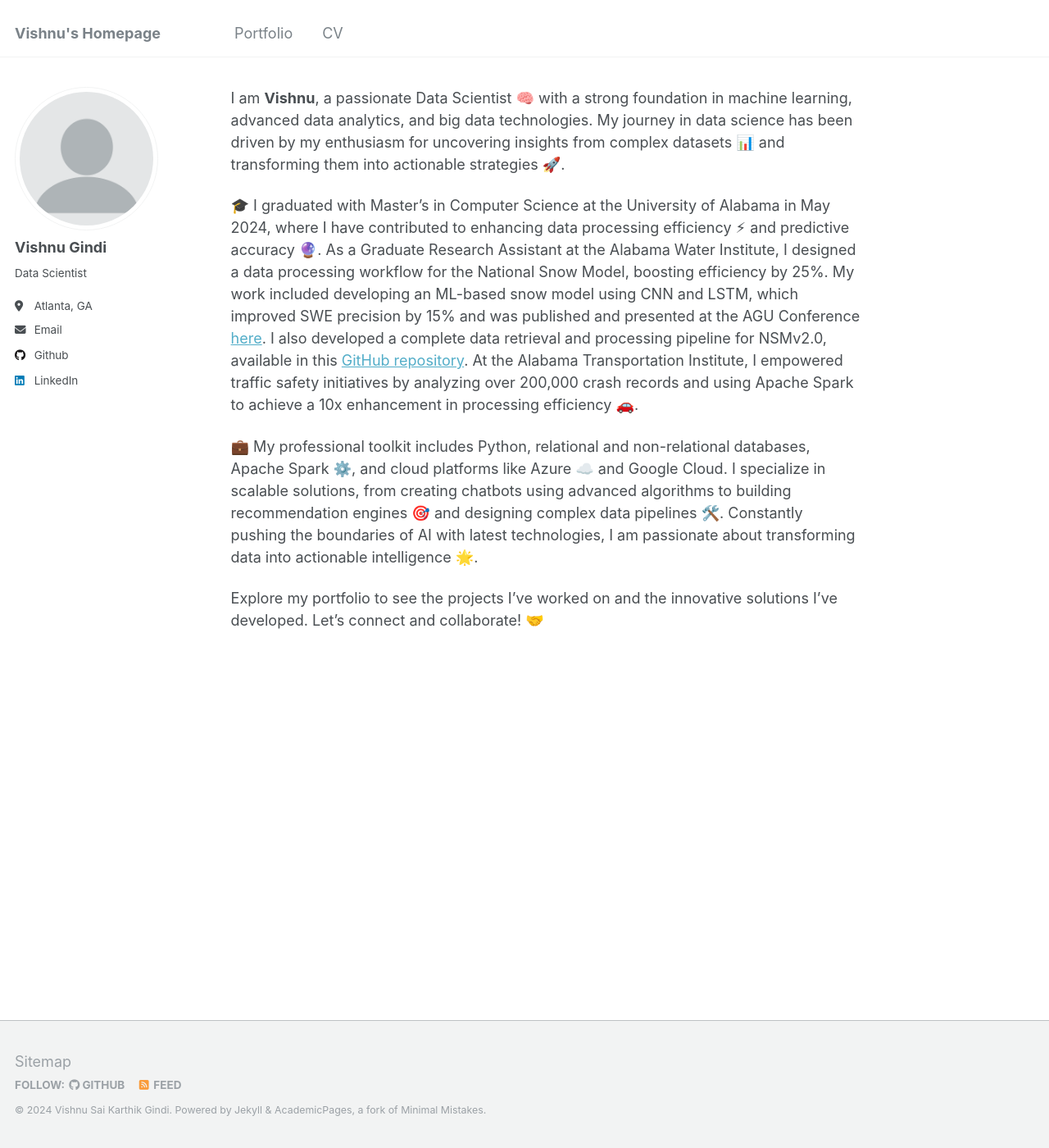
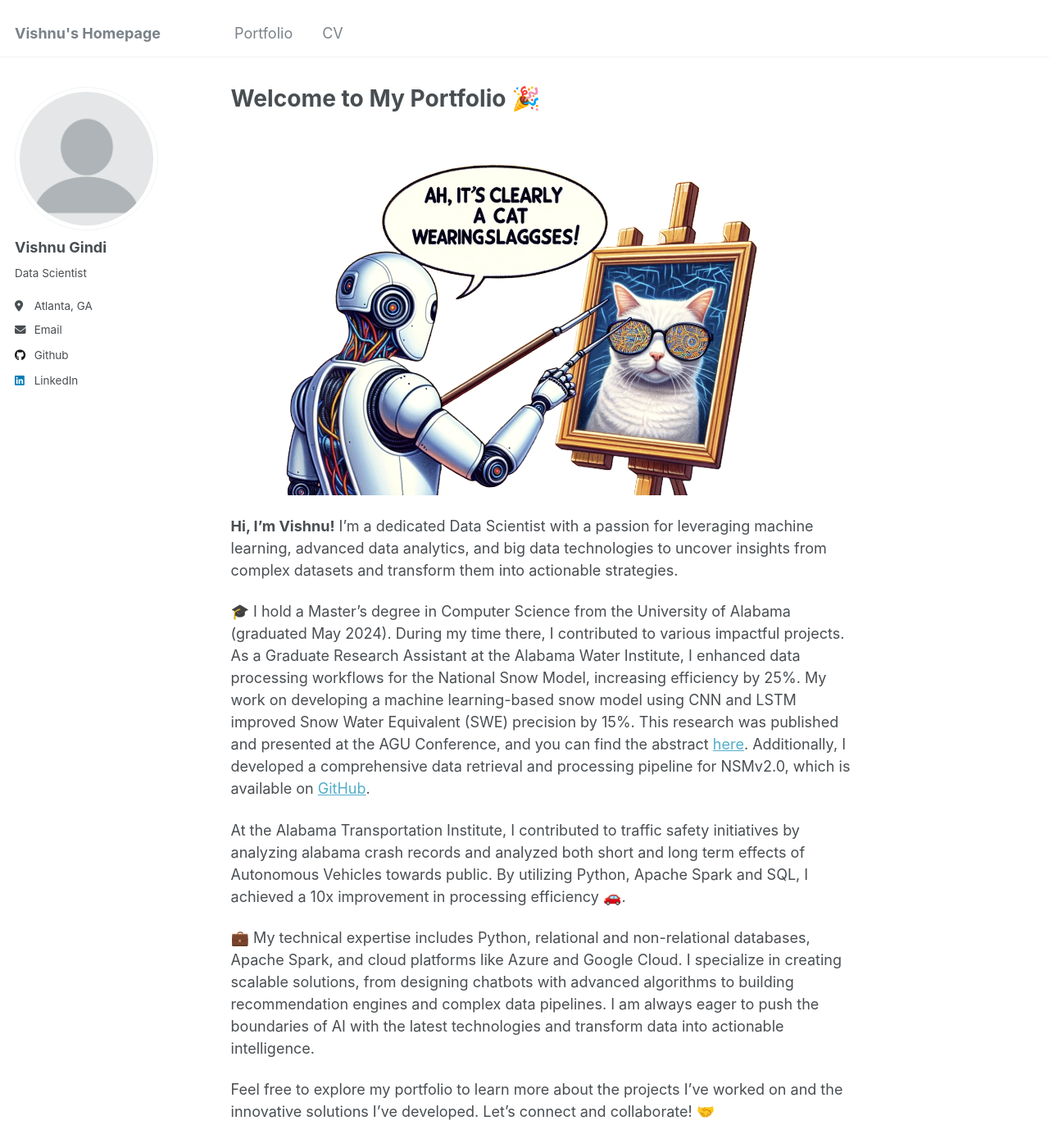
Before and after one commit to VishnuSaiKarthikGindi/VishnuSaiKarthikGindi.github.io, a Jekyll site: the page built from _pages/about.md, in a window 1280 px wide and 1400 px high. Shown: the whole window at 82% size. Built offline with Jekyll 4.4.1, drawn with Linux system fonts in a browser that asks for light colours.

Commit message:
Update about.md

```diff
--- a/_pages/about.md
+++ b/_pages/about.md
@@ -1,15 +1,19 @@
 ---
 permalink: /
-title: "Hi there! Welcome to My Portfolio 🎉" <br/><img src='/images/cover_1.png'>
+title: "Welcome to My Portfolio 🎉"
 author_profile: true
 redirect_from:
   - /about/
   - /about.html
 ---
-I am **Vishnu**, a passionate Data Scientist 🧠 with a strong foundation in machine learning, advanced data analytics, and big data technologies. My journey in data science has been driven by my enthusiasm for uncovering insights from complex datasets 📊 and transforming them into actionable strategies 🚀.
+<br/><img src='/images/cover_1.png' alt='Portfolio Cover Image'>
 
-🎓 I graduated with Master’s in Computer Science at the University of Alabama in May 2024, where I have contributed to enhancing data processing efficiency ⚡ and predictive accuracy 🔮. As a Graduate Research Assistant at the Alabama Water Institute, I designed a data processing workflow for the National Snow Model, boosting efficiency by 25%. My work included developing an ML-based snow model using CNN and LSTM, which improved SWE precision by 15% and was published and presented at the AGU Conference [here](https://ui.adsabs.harvard.edu/abs/2023AGUFM.C51D0971C/abstract). I also developed a complete data retrieval and processing pipeline for NSMv2.0, available in this [GitHub repository](https://github.com/whitelightning450/SWEML). At the Alabama Transportation Institute, I empowered traffic safety initiatives by analyzing over 200,000 crash records and using Apache Spark to achieve a 10x enhancement in processing efficiency 🚗.
+**Hi, I'm Vishnu!** I'm a dedicated Data Scientist with a passion for leveraging machine learning, advanced data analytics, and big data technologies to uncover insights from complex datasets and transform them into actionable strategies.
 
-💼 My professional toolkit includes Python, relational and non-relational databases, Apache Spark ⚙️, and cloud platforms like Azure ☁️ and Google Cloud. I specialize in scalable solutions, from creating chatbots using advanced algorithms to building recommendation engines 🎯 and designing complex data pipelines 🛠️. Constantly pushing the boundaries of AI with latest technologies, I am passionate about transforming data into actionable intelligence 🌟.
+🎓 I hold a Master’s degree in Computer Science from the University of Alabama (graduated May 2024). During my time there, I contributed to various impactful projects. As a Graduate Research Assistant at the Alabama Water Institute, I enhanced data processing workflows for the National Snow Model, increasing efficiency by 25%. My work on developing a machine learning-based snow model using CNN and LSTM improved Snow Water Equivalent (SWE) precision by 15%. This research was published and presented at the AGU Conference, and you can find the abstract [here](https://ui.adsabs.harvard.edu/abs/2023AGUFM.C51D0971C/abstract). Additionally, I developed a comprehensive data retrieval and processing pipeline for NSMv2.0, which is available on [GitHub](https://github.com/whitelightning450/SWEML).
 
-Explore my portfolio to see the projects I’ve worked on and the innovative solutions I’ve developed. Let’s connect and collaborate! 🤝
+At the Alabama Transportation Institute, I contributed to traffic safety initiatives by analyzing alabama crash records and analyzed both short and long term effects of Autonomous Vehicles towards public. By utilizing Python, Apache Spark and SQL, I achieved a 10x improvement in processing efficiency 🚗.
+
+💼 My technical expertise includes Python, relational and non-relational databases, Apache Spark, and cloud platforms like Azure and Google Cloud. I specialize in creating scalable solutions, from designing chatbots with advanced algorithms to building recommendation engines and complex data pipelines. I am always eager to push the boundaries of AI with the latest technologies and transform data into actionable intelligence.
+
+Feel free to explore my portfolio to learn more about the projects I've worked on and the innovative solutions I've developed. Let’s connect and collaborate! 🤝
```
